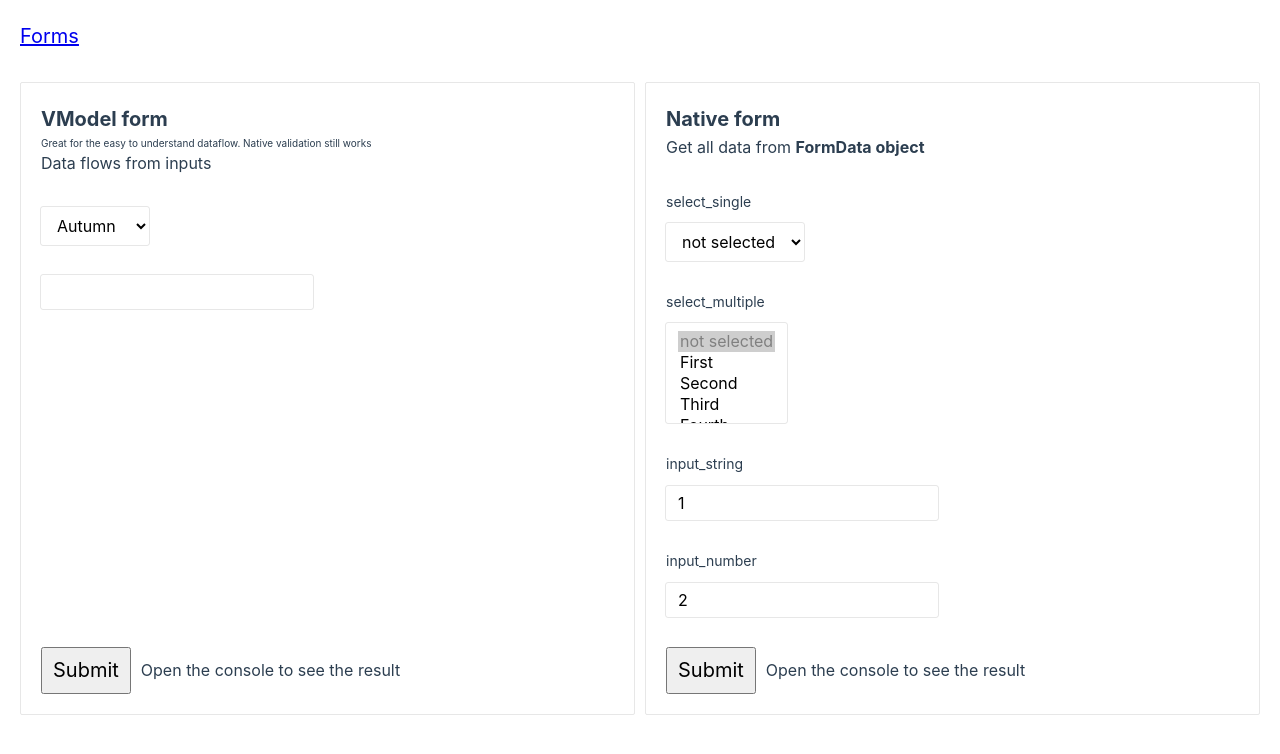
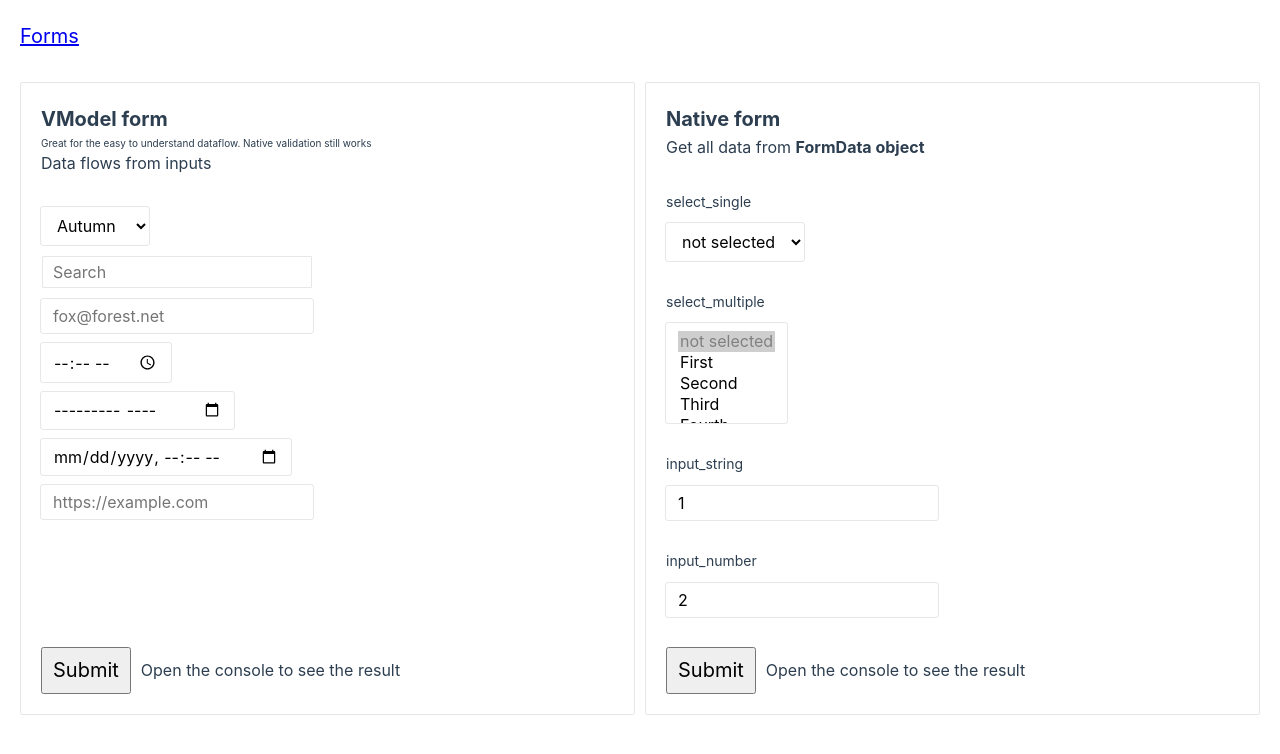
Before and after one commit to NaMax66/ui-kit, a Vue app: page /forms in a window 1280 px wide. Shown: the top 754 px of the page. Built offline with nearby package versions, Linux system fonts and the light colour scheme.

Commit message:
add more inputs

```diff
--- a/src/components/Forms/FormNative/inputs/InputNative.vue
+++ b/src/components/Forms/FormNative/inputs/InputNative.vue
@@ -1,5 +1,5 @@
 <script setup lang="ts">
-import { PropType } from 'vue'
+import type { PropType } from 'vue'
 import { InputType } from './InputType'
 
 const props = defineProps({
@@ -7,9 +7,7 @@ const props = defineProps({
   type: {
     type: String as PropType<InputType>,
     default: InputType.TEXT,
-    validator(value: unknown): boolean {
-      if(typeof value !== 'string') return false
-
+    validator(value: InputType): boolean {
       return Object.values(InputType).includes(value)
     }
   }
@@ -21,7 +19,7 @@ const emit = defineEmits<{
 
 function onInput(e: Event) {
   const value = (e.target as HTMLInputElement).value
-  if ([InputType.NUMBER, InputType.RANGE].includes(props.type)) {
+  if ([InputType.NUMBER].includes(props.type)) {
     emit('update:modelValue', Number(value))
   } else {
     emit('update:modelValue', value)
--- a/src/components/Forms/FormNative/inputs/InputType.ts
+++ b/src/components/Forms/FormNative/inputs/InputType.ts
@@ -1,7 +1,14 @@
 export enum InputType {
+  NUMBER = 'number',
   TEXT = 'text',
-  NUMBER = 'number',
+  SEARCH = 'search',
   COLOR = 'color',
-  RANGE = 'range',
-  EMAIL = 'email'
+  EMAIL = 'email',
+  PASSWORD = 'password',
+  TIME = 'time',
+  WEEK = 'week',
+  URL = 'url',
+  MONTH = 'month',
+  DATE = 'date',
+  DATE_TIME = 'datetime-local'
 }
--- a/src/views/ExampleForms/VModelForm.vue
+++ b/src/views/ExampleForms/VModelForm.vue
@@ -3,7 +3,8 @@ import { ref, toValue } from 'vue'
 import FormNative from '@/components/Forms/FormNative/FormNative.vue'
 import SelectNative from '@/components/Forms/FormNative/inputs/SelectNative.vue'
 import InputNative from '@/components/Forms/FormNative/inputs/InputNative.vue'
-import { Option } from '@/components/Forms/FormNative/inputs/Option'
+import type { Option } from '@/components/Forms/FormNative/inputs/Option'
+import { InputType } from '@/components/Forms/FormNative/inputs/InputType'
 
 const seasons: Option[] = [
     {
@@ -29,11 +30,52 @@ const seasons: Option[] = [
   ]
 
 const season = ref(seasons[1])
-const mail = ref(null)
+
+const inputs = ref([
+  {
+    type: InputType.SEARCH,
+    isRequired: false,
+    placeholder: 'Search',
+    value: ''
+  },
+  {
+    type: InputType.EMAIL,
+    isRequired: false,
+    placeholder: 'fox@forest.net',
+    value: ''
+  },
+  {
+    type: InputType.TIME,
+    isRequired: false,
+    value: ''
+  },
+  {
+    type: InputType.MONTH,
+    isRequired: false,
+    value: ''
+  },
+  {
+    type: InputType.DATE_TIME,
+    isRequired: false,
+    value: ''
+  },
+  {
+    type: InputType.URL,
+    isRequired: false,
+    pattern: 'https://.*|http://.*',
+    placeholder: 'https://example.com',
+    value: ''
+  },
+])
 
 function onSubmit() {
-  console.log(toValue(season), `is ${typeof toValue(season)}`)
-  console.log(toValue(mail), `is ${typeof toValue(mail)}`)
+  console.log(toValue(season))
+
+  for(let input of inputs.value) {
+    if(input.value) {
+      console.log(input.value)
+    }
+  }
 }
 </script>
 
@@ -42,8 +84,18 @@ function onSubmit() {
     <h3 class="heading-3">VModel form</h3>
     <small>Great for the easy to understand dataflow. Native validation still works</small>
     <p class="mb-3">Data flows from inputs</p>
-    <select-native class="mb-3" required v-model="season" :options="seasons" />
-    <input-native required type="email" v-model="mail" />
+    <select-native class="mb-1" required v-model="season" :options="seasons" />
+    <!--  todo inputs for: radio(radio-group), file, range, tel with mask support  -->
+    <input-native
+      v-for="(input, index) in inputs"
+      v-model="input.value"
+      :key="index"
+      :required="input.isRequired"
+      :type="input.type"
+      :pattern="input.pattern"
+      :placeholder="input.placeholder"
+      class="mb-1"
+    />
 
     <div class="d-flex g-1 align-center mt-auto pt-2">
       <button class="fs-2 p-1" type="submit">Submit</button>
```
